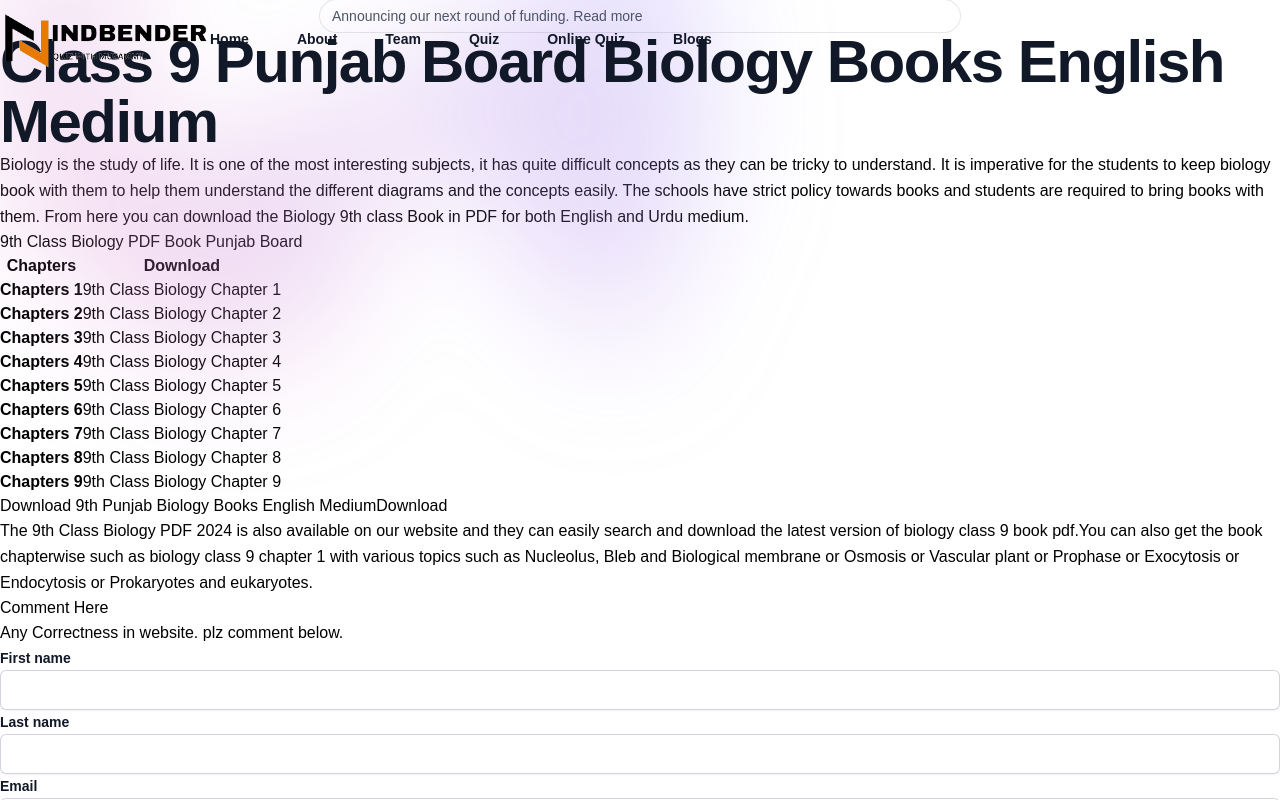
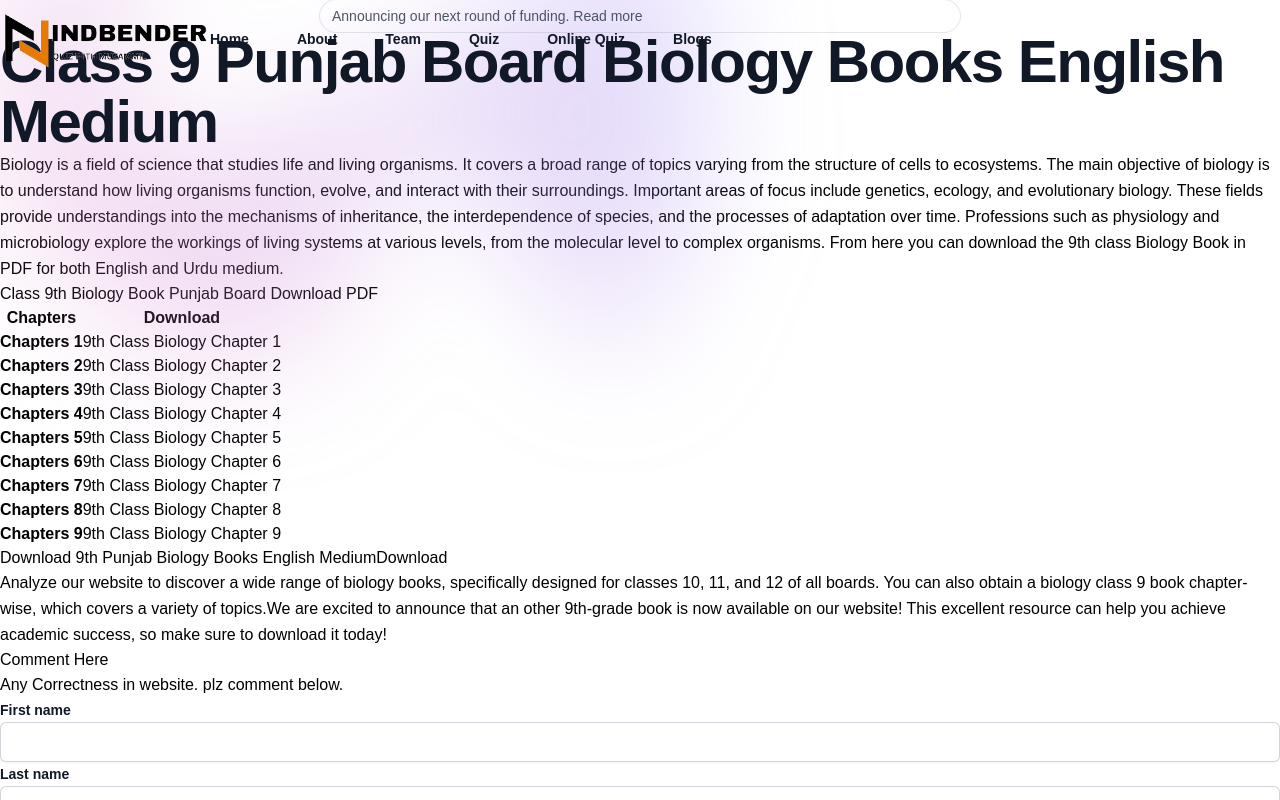
Before and after one commit to Muzammil327/Education-Website, a Next.js app: page /class/9th/books/punjab/biology/english in a window 1280 px wide. Shown: the top 800 px of the page. Built offline with nearby package versions, Linux system fonts and the light colour scheme.

Commit message:
updated class 9 punjab board book biology english medium

```diff
--- a/src/app/class/9th/books/punjab/biology/english/page.tsx
+++ b/src/app/class/9th/books/punjab/biology/english/page.tsx
@@ -47,16 +47,9 @@ export default function page() {
         <div className="grid md:grid-cols-7 mt-5">
           <div className="md:col-span-5">
             <BookPageLayout
-              para="Biology is the study of life. It is one of the most interesting
-              subjects, it has quite difficult concepts as they can be tricky to
-              understand. It is imperative for the students to keep biology book
-              with them to help them understand the different diagrams and the
-              concepts easily. The schools have strict policy towards books and
-              students are required to bring books with them. From here you can
-              download the Biology 9th class Book in PDF for both English and
-              Urdu medium."
-              para2="The 9th Class Biology PDF 2024 is also available on our website and they can easily search and download the latest version of biology class 9 book pdf.You can also get the book chapterwise such as biology class 9 chapter 1 with various topics such as Nucleolus, Bleb and Biological membrane or Osmosis or Vascular plant or Prophase or Exocytosis or Endocytosis or Prokaryotes and eukaryotes."
-              head="9th Class Biology PDF Book Punjab Board"
+              para="Biology is a field of science that studies life and living organisms. It covers a broad range of topics varying from the structure of cells to ecosystems. The main objective of biology is to understand how living organisms function, evolve, and interact with their surroundings. Important areas of focus include genetics, ecology, and evolutionary biology. These fields provide understandings into the mechanisms of inheritance, the interdependence of species, and the processes of adaptation over time. Professions such as physiology and microbiology explore the workings of living systems at various levels, from the molecular level to complex organisms. From here you can download the 9th class Biology Book in PDF for both English and Urdu medium."
+              para2="Analyze our website to discover a wide range of biology books, specifically designed for classes 10, 11, and 12 of all boards. You can also obtain a biology class 9 book chapter-wise, which covers a variety of topics.We are excited to announce that an other 9th-grade book is now available on our website! This excellent resource can help you achieve academic success, so make sure to download it today!"
+              head="Class 9th Biology Book Punjab Board Download PDF"
               tableData={tableData}
               tableC1="Chapters"
               tableC2="Download"
--- a/src/components/elements/bookSlider.tsx
+++ b/src/components/elements/bookSlider.tsx
@@ -11,7 +11,8 @@ import 'swiper/css/navigation'
 
 // import required modules
 import { Autoplay, Navigation } from 'swiper/modules'
-import Card from '../card/page'
+import dynamic from 'next/dynamic'
+const Card = dynamic(() => import('@/src/components/card/page'))
 // import required modules
 interface Iprops {
   id: number
@@ -20,7 +21,7 @@ interface Iprops {
   href: string
   image: string
 }
-export default function TopProductSlider(props: { slider: [] }) {
+export default function TopProductSlider(props: { slider: Iprops[] }) {
   return (
     <div className="pb-20">
       <Swiper
```
